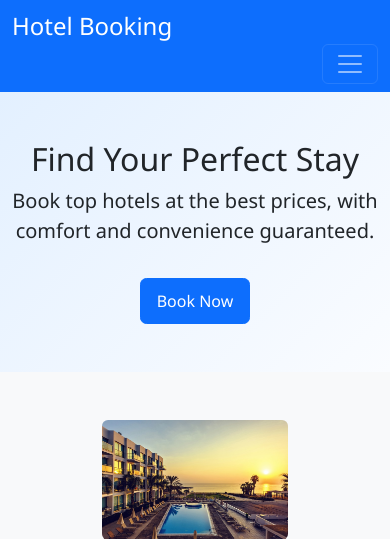
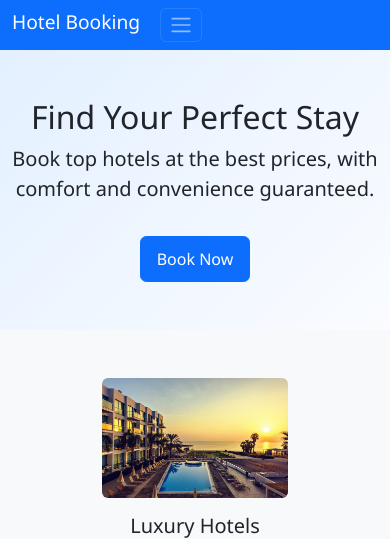
Before and after one commit to AdityaSawant444/Hotel-Booking, a Django app: page / in a window 390 px wide. Shown: the top 539 px of the page. Run offline with Django 5.2, Linux system fonts and the light colour scheme.

Commit message:
Fix: Mobile navbar layout under 400px

```diff
--- a/static/css/style.css
+++ b/static/css/style.css
@@ -77,19 +77,27 @@ footer {
 
 /* Mobile View (phones <576px) */
 @media (max-width: 400px) {
-    .navbar {
-       padding-top: 0.5rem;
-       padding-bottom:0.5rem;
-    }
-    .navbar-brand {
-        font-size: 1.5rem;
+    .navbar .container {
+    flex-wrap: nowrap !important;
+    justify-content: space-between !important;
+    align-items: center !important;
+    padding-left: 0.5rem;
+    padding-right: 0.5rem;
+  }
 
-    }
-    .navbar-toggler {
-        margin-left:auto !important;
-        margin-right:0 !important;
-        display: block;
-    }
+  .navbar-brand {
+    font-size: 1.1rem;
+    margin-bottom: 0 !important;
+  }
+
+  .navbar-toggler {
+    padding: 0.25rem 0.5rem;
+    font-size: 1rem;
+    margin-left: auto;
+  }
+  .navbar-collapse {
+    margin-top: 0.5rem;
+  }
 
     .container, .container-fluid {
         padding-left: 0.75rem !important;
--- a/templates/home.html
+++ b/templates/home.html
@@ -20,22 +20,22 @@
         </script>
         {% endfor %}
         {% endif %}
-
    <nav class="navbar navbar-expand-lg navbar-dark bg-primary">
-        <div class="container">
-            <a class="navbar-brand" href="/">Hotel Booking</a>
-            <button class="navbar-toggler " type="button" data-bs-toggle="collapse" data-bs-target="#navbarNav" aria-controls="navbarNav" aria-expanded="false" aria-label="Toggle navigation">
+  <div class="container d-flex justify-content-between align-items-center px-2">
+    <a class="navbar-brand mb-0 h1" href="/" style="font-size: 1.2rem;">Hotel Booking</a>
+    <button class="navbar-toggler ms-auto" type="button" data-bs-toggle="collapse" data-bs-target="#navbarNav"
+      aria-controls="navbarNav" aria-expanded="false" aria-label="Toggle navigation">
       <span class="navbar-toggler-icon"></span>
     </button>
+  </div>
   <div class="collapse navbar-collapse" id="navbarNav">
     <ul class="navbar-nav ms-auto">
       <li class="nav-item"><a class="nav-link active" href="/">Home</a></li>
       <li class="nav-item"><a class="nav-link" href="/hotels/">Hotels</a></li>
       <li class="nav-item"><a class="nav-link" href="/bookings/">Bookings</a></li>
       <li class="nav-item dropdown">
-                        <a class="nav-link dropdown-toggle" href="#" id="profileDropdown" role="button" data-bs-toggle="dropdown" aria-expanded="false">
-                            Profile
-                        </a>
+        <a class="nav-link dropdown-toggle" href="#" id="profileDropdown" role="button" data-bs-toggle="dropdown"
+          aria-expanded="false">Profile</a>
         <ul class="dropdown-menu dropdown-menu-end" aria-labelledby="profileDropdown">
           {% if user.is_authenticated %}
           <li><span class="dropdown-item-text">Hello, {{ user.username }}</span></li>
@@ -49,7 +49,6 @@
       </li>
       <li class="nav-item"><a class="nav-link" href="/contact/">Contact Us</a></li>
     </ul>
-            </div>
   </div>
 </nav>
     <header class="hero bg-light text-center py-5">
```
Lines whose indentation alone changed are shown as unchanged.
